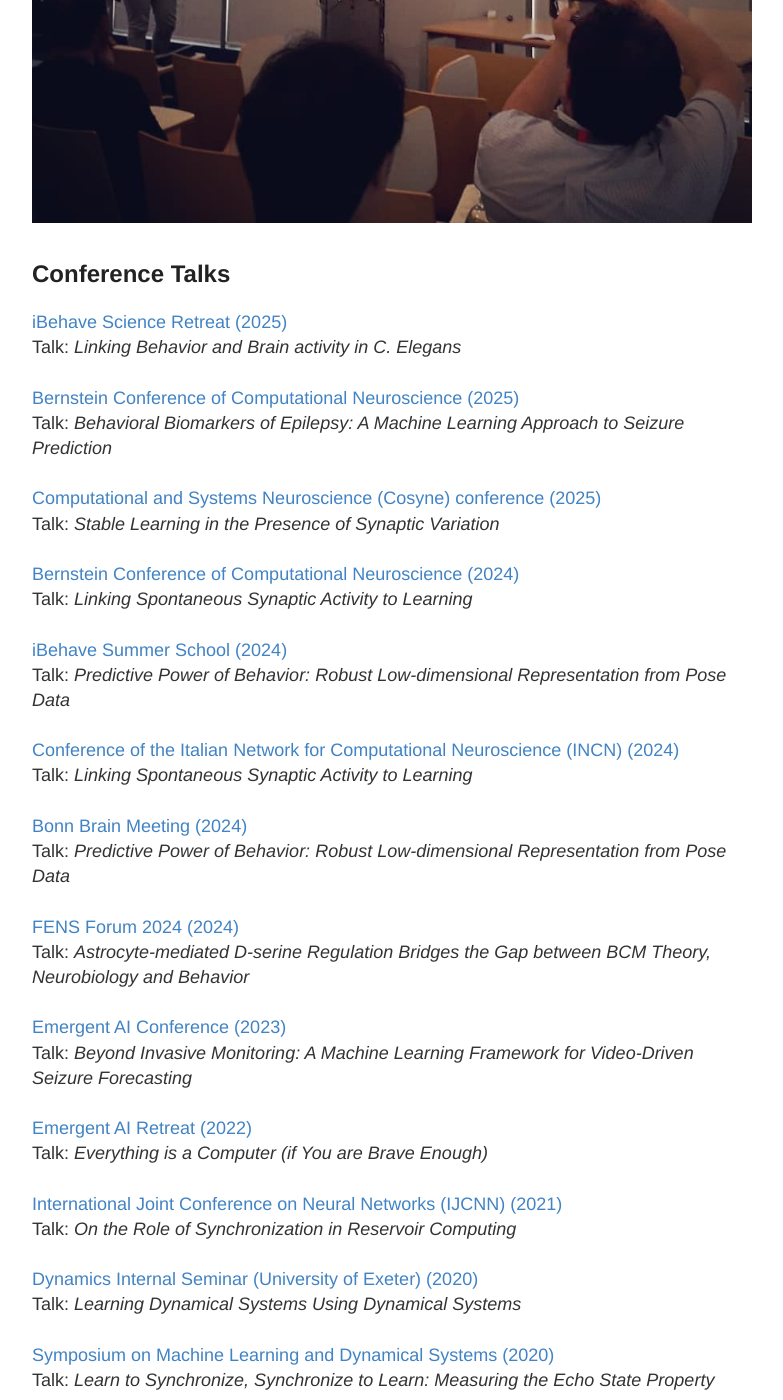
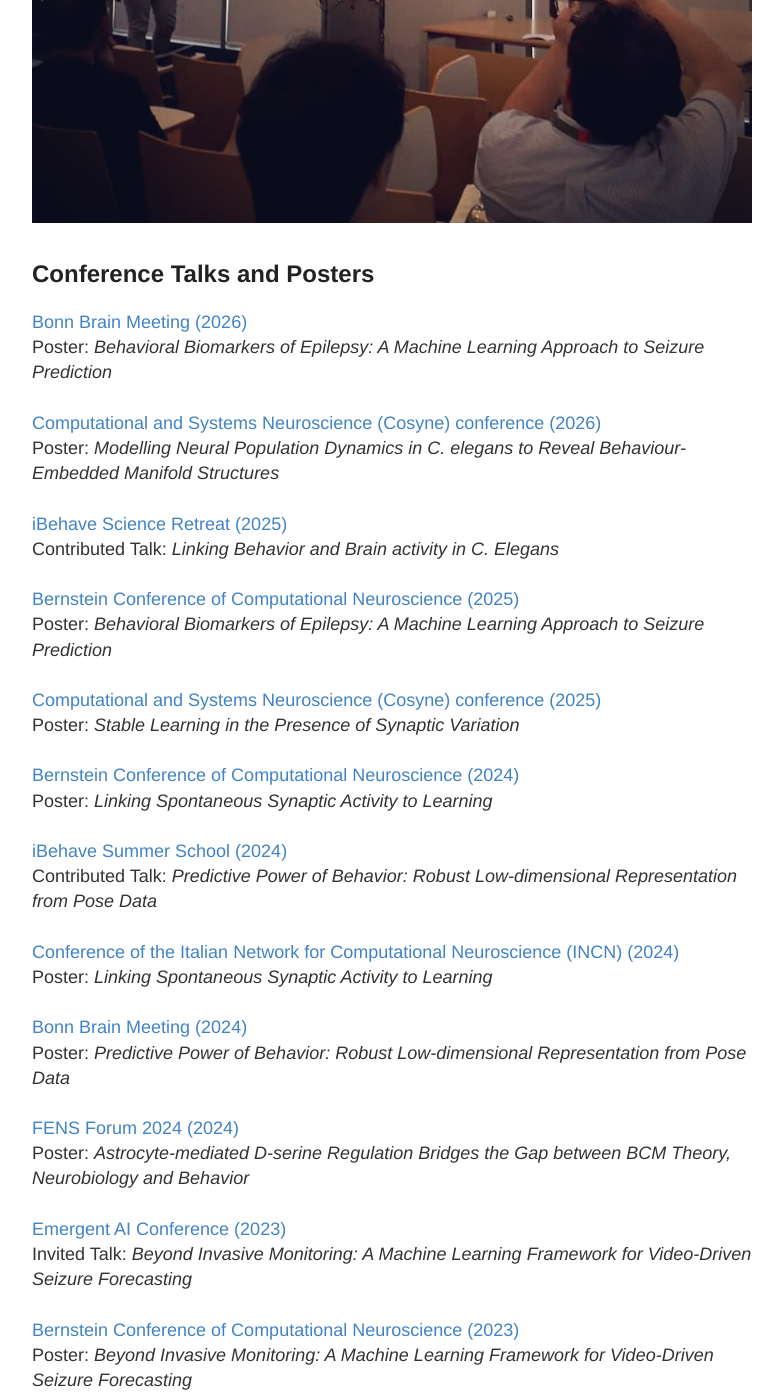
Before and after one commit to verzep/verzep.github.io, a Jekyll site: the page built from publications.html, in a window 1280 px wide and 1400 px high, scrolled down 2192 px. Shown: the whole window, without its empty margins (248-1031 px from the left). Built offline with Jekyll 4.4.1, drawn with Linux system fonts in a browser that asks for light colours; some of the changed text lies outside the part shown.

Commit message:
Conferences 2026

```diff
--- a/_data/talks.yaml
+++ b/_data/talks.yaml
@@ -1,108 +1,133 @@
+- title: "Behavioral Biomarkers of Epilepsy: A Machine Learning Approach to Seizure Prediction"
+  conference: Bonn Brain Meeting
+  link: https://bonnbrain.de/program-2026/
+  contribution: Poster
+  year: 2026
+
+
+- title: "Modelling Neural Population Dynamics in C. elegans to Reveal Behaviour-Embedded Manifold Structures"
+  conference: Computational and Systems Neuroscience (Cosyne) conference
+  link: https://cosyne.org/
+  contribution: Poster
+  year: 2026
+
+
 
 - title: "Linking Behavior and Brain activity in C. Elegans"
   conference: iBehave Science Retreat
   link: https://ibehave.nrw/
-  video:
+  contribution: Contributed Talk
   year: 2025
 
 
-- title: " Behavioral Biomarkers of Epilepsy: A Machine Learning Approach to Seizure Prediction"
+- title: "Behavioral Biomarkers of Epilepsy: A Machine Learning Approach to Seizure Prediction"
   conference: Bernstein Conference of Computational Neuroscience
   link: https://bernstein-network.de/en/bernstein-conference/
-  video:
+  contribution: Poster
   year: 2025
 
 - title: "Stable Learning in the Presence of Synaptic Variation"
   conference: Computational and Systems Neuroscience (Cosyne) conference
   link: https://cosyne.org/
-  video:
+  contribution: Poster
   year: 2025
 
 
 - title: "Linking Spontaneous Synaptic Activity to Learning"
   conference: Bernstein Conference of Computational Neuroscience
   link: https://bernstein-network.de/en/bernstein-conference/
-  video:
+  contribution: Poster
   year: 2024
 
 - title: "Predictive Power of Behavior: Robust Low-dimensional Representation from Pose Data"
   conference: iBehave Summer School
   link: https://ibehave.nrw/
-  video:
+  contribution: Contributed Talk
   year: 2024
 
 - title: "Linking Spontaneous Synaptic Activity to Learning"
   conference: Conference of the Italian Network for Computational Neuroscience (INCN)
   link: https://incn.it/
-  video:
+  contribution: Poster
   year: 2024
 
 - title: "Predictive Power of Behavior: Robust Low-dimensional Representation from Pose Data"
   conference: Bonn Brain Meeting
   link: https://bonnbrain.de/program-2024/
-  video:
+  contribution: Poster
   year: 2024
 
 - title: "Astrocyte-mediated D-serine Regulation Bridges the Gap between BCM Theory, Neurobiology and Behavior"
   conference: FENS Forum 2024
   link: https://fensforum.org/
-  video:
+  contribution: Poster
   year: 2024
 
 - title: "Beyond Invasive Monitoring: A Machine Learning Framework for Video-Driven Seizure Forecasting"
   conference: Emergent AI Conference
   link: https://emergent-ai.uni-mainz.de/
-  video:
+  contribution: Invited Talk
   year: 2023
 
+- title: "Beyond Invasive Monitoring: A Machine Learning Framework for Video-Driven Seizure Forecasting"
+  conference: Bernstein Conference of Computational Neuroscience
+  link: https://bernstein-network.de/en/bernstein-conference/
+  contribution: Poster
+  year: 2023
+
+- title: "Beyond Invasive Monitoring: A Machine Learning Framework for Video-Driven Seizure Forecasting"
+  conference: Bonn Brain Meeting
+  link: https://bonnbrain.de/program-2023/
+  contribution: Poster
+  year: 2023
 
 - title: "Everything is a Computer (if You are Brave Enough)"
   conference: Emergent AI Retreat
   link: https://emergent-ai.uni-mainz.de/
-  video:
+  contribution: Invited Talk
   year: 2022
 
 - title: On the Role of Synchronization in Reservoir Computing
   conference: International Joint Conference on Neural Networks (IJCNN)
   link: https://events.femto-st.fr/DLUNH/en
-  video:
+  contribution: Contributed Talk
   year: 2021
 
 
 - title: Learning Dynamical Systems Using Dynamical Systems
   conference: Dynamics Internal Seminar (University of Exeter)
   link: http://blogs.exeter.ac.uk/csdc/activities/dynamics-internal-seminar/
-  video:
+  contribution: Invited Talk
   year: 2020
 
 
 - title: "Learn to Synchronize, Synchronize to Learn: Measuring the Echo State Property"
   conference: Symposium on Machine Learning and Dynamical Systems
   link: https://sites.google.com/site/boumedienehamzi/second-symposium-on-machine-learning-and-dynamical-systems
-  video:
+  contribution: Contributed Talk
   year: 2020
 
 
 - title: Hyper-spherical Reservoirs for Echo State Networks
   conference: International Conference on Artificial Neural Networks (ICANN)
   link: https://e-nns.org/icann2019/
-  video:
+  contribution: Contributed Talk
   year: 2019
 
 - title: Echo State Networks with Self-Normalizing Activations on the Hyper-sphere
   conference: Workshop on Dynamical Systems and Brain-inspired Information Processing
   link: https://www.gsds.uni-konstanz.de/tt8ftuxr56xq3ybzwr/grigoryeva/2019-workshop-on-dynamical-systems-and-brain-inspired-information-processing/
-  video:
+  contribution: Poster
   year: 2019
 
 - title: A characterization of the edge of criticality in binary echo state networks
   conference: Machine Learning for Signal Processing (MLSP)
   link: https://signalprocessingsociety.org/blog/mlsp-2018-2018-ieee-international-workshop-machine-learning-signal-processing
-  video:
+  contribution: Poster
   year: 2018
 
 - title: A study of dependency features of spike trains through copula
   conference: Neural Coding
   link: http://www.neuralcoding2018.unito.it/
-  video:
+  contribution: Poster
   year: 2018
--- a/publications.html
+++ b/publications.html
@@ -31,10 +31,10 @@ permalink: /publications/
 {% endfor %}
 
 <img src="{{ site.url}}/images/ICANN_talk.jpg">
-<h2> Conference Talks </h2>
+<h2> Conference Talks and Posters </h2>
 {%for conf in site.data.talks %}
     <a href="{{conf.link}}">{{conf.conference}} ({{conf.year}})</a>
     <br>
-    Talk: <i>{{ conf.title }}</i>
+    {{ conf.contribution }}: <i>{{ conf.title }}</i>
     <br><br>
 {% endfor %}
```
